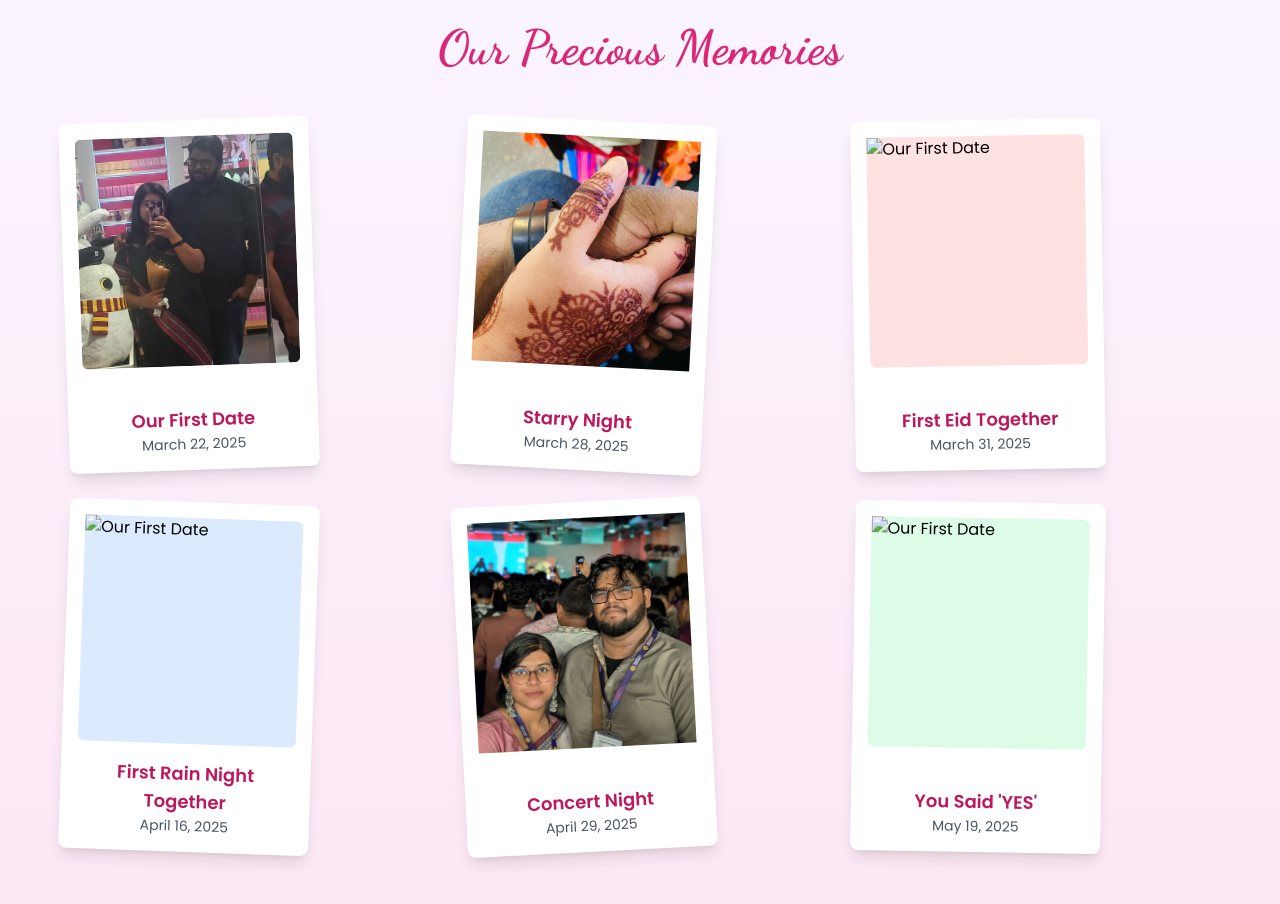
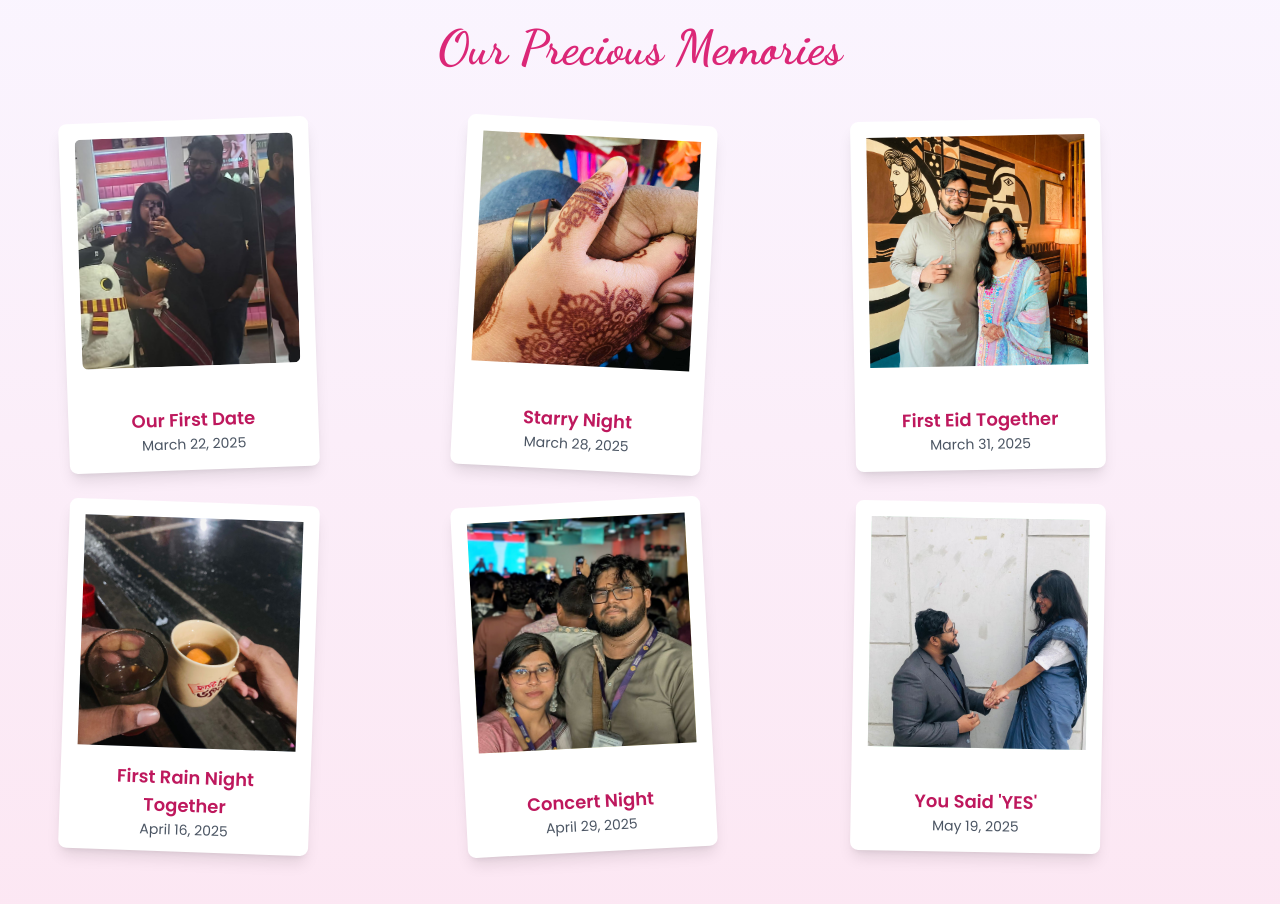
Before and after one commit to mahihasanoronno001-design/formypookieBabuii, a plain HTML site: page index.html in a window 1280 px wide. Shown: the part 840-1744 px from the top of the page. Drawn offline with nearby package versions, Linux system fonts and the light colour scheme; files whose address does not match are found by name.

Commit message:
Update index.html

```diff
--- a/index.html
+++ b/index.html
@@ -252,7 +252,7 @@
 
     <!-- Icon Area (Heart) -->
     <div class="w-full h-[230px] bg-red-100 rounded-md flex items-center justify-center">
-         <img src="assets./WhatsApp Image 2025-07-17 at 9.17.55 PM.jpeg" alt="Our First Date" class="w-full h-full object-cover">
+         <img src="assets/WhatsApp Image 2025-07-17 at 9.17.55 PM.jpeg" alt="Our First Date" class="w-full h-full object-cover">
     </div>
 
     <!-- Caption -->
@@ -266,7 +266,7 @@
 <div class="polaroid bg-white rounded-lg shadow-lg w-[250px] h-[350px] p-4 rotate-[2deg] flex flex-col items-center justify-between">
     <!-- Icon Area -->
     <div class="w-full h-[230px] bg-blue-100 rounded-md flex items-center justify-center">
-        <img src="assets ./WhatsApp Image 2025-07-17 at 9.18.57 PM.jpeg" alt="Our First Date" class="w-full h-full object-cover">
+        <img src="assets/WhatsApp Image 2025-07-17 at 9.18.57 PM.jpeg" alt="Our First Date" class="w-full h-full object-cover">
     </div>
     <!-- Caption -->
     <div class="text-center mt-4">
@@ -292,7 +292,7 @@
 <div class="polaroid bg-white rounded-lg shadow-lg w-[250px] h-[350px] p-4 rotate-[1deg] flex flex-col items-center justify-between">
     <!-- Icon Area -->
     <div class="w-full h-[230px] bg-green-100 rounded-md flex items-center justify-center">
-        <img src="assets ./WhatsApp Image 2025-07-17 at 9.20.46 PM.jpeg" alt="Our First Date" class="w-full h-full object-cover">
+        <img src="assets/WhatsApp Image 2025-07-17 at 9.20.46 PM.jpeg" alt="Our First Date" class="w-full h-full object-cover">
     </div>
     <!-- Caption -->
     <div class="text-center mt-4">
```
